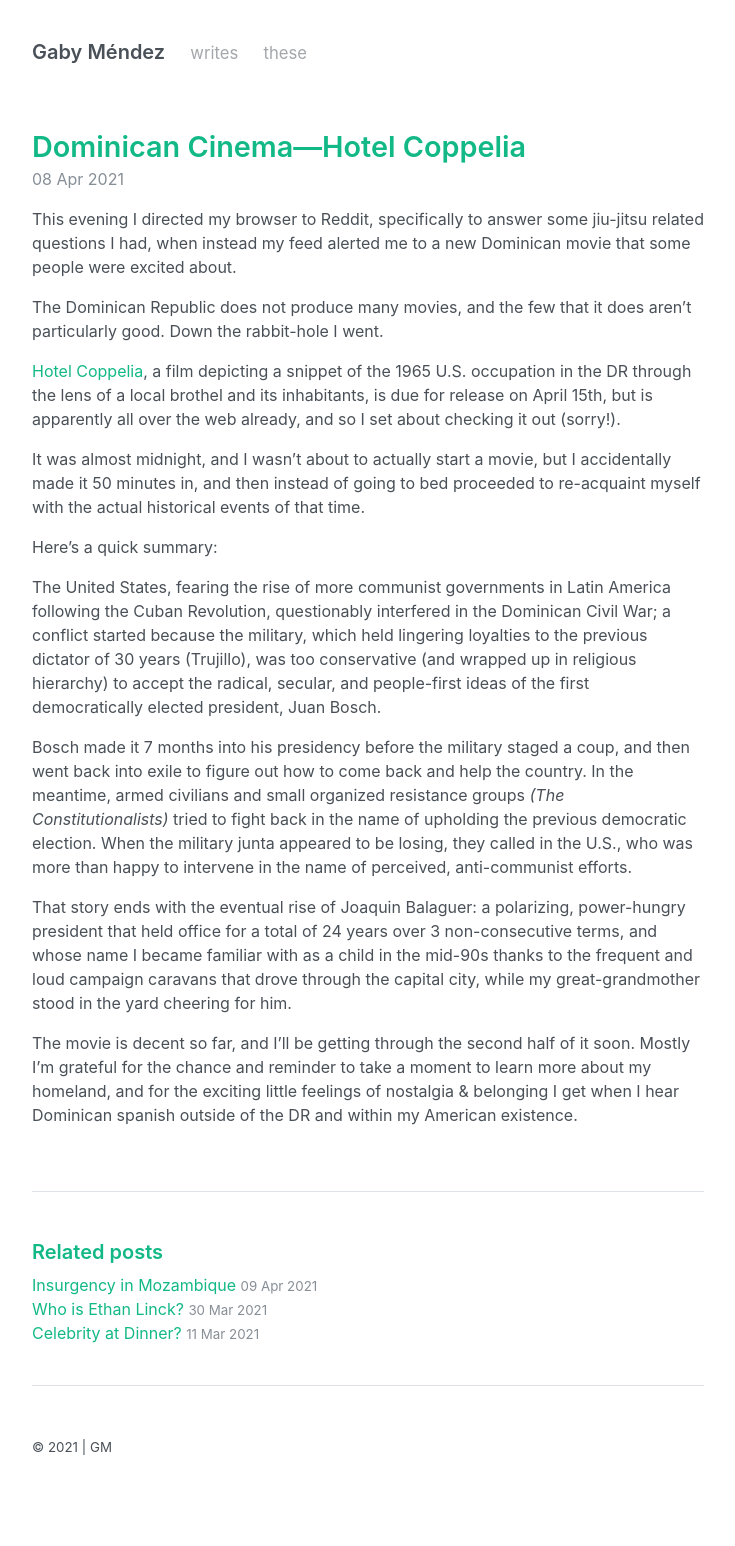
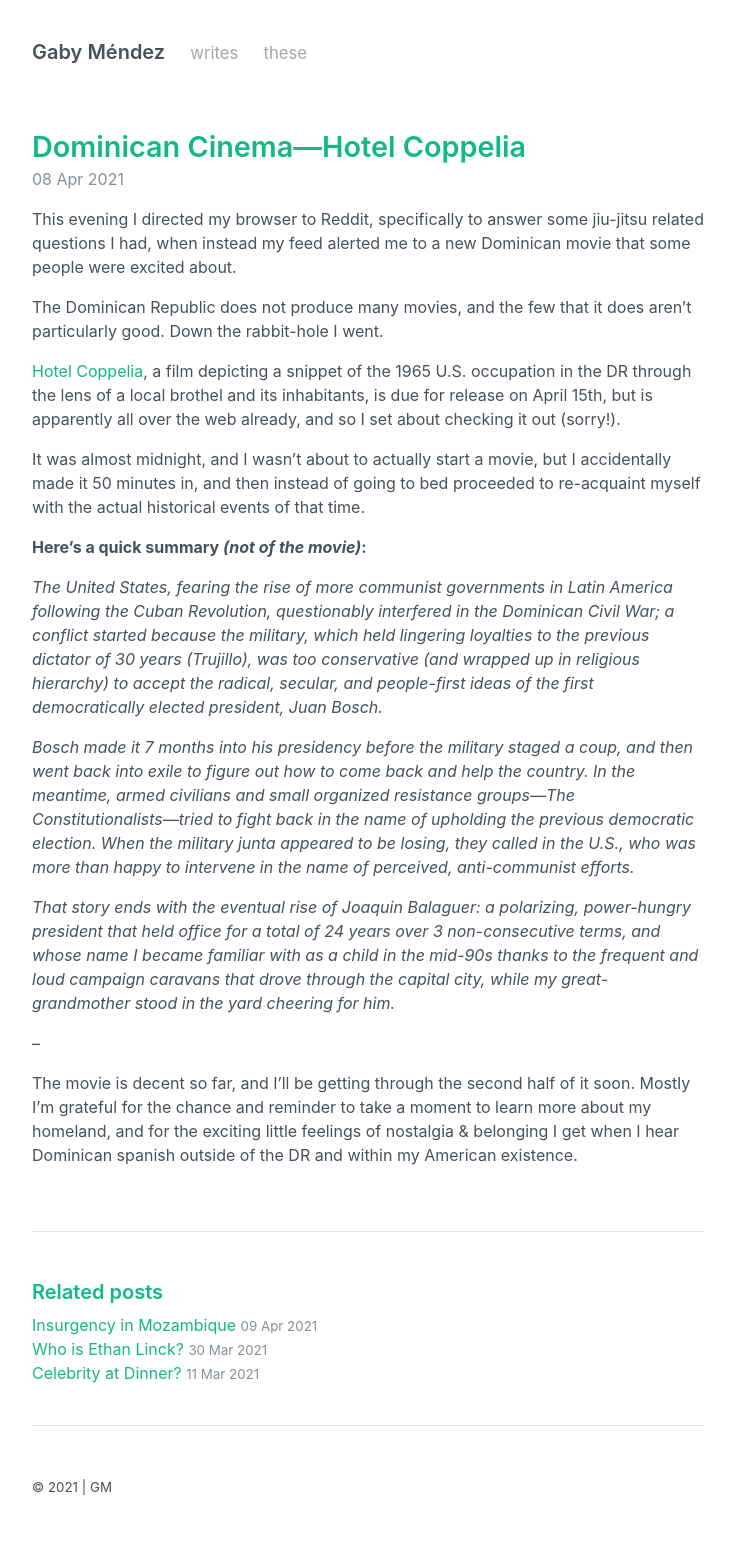
Before and after one commit to gabichuelas/gabichuelas.github.io, a Jekyll site: the page built from _posts/2021-04-08-hotel-coppelia.md, in a window 1280 px wide. Shown: the whole page, without its empty margins (272-1007 px from the left). Built offline with Jekyll 4.4.1, drawn with Linux system fonts in a browser that asks for light colours; before the commit the page ends 1506 px from its top, so only the background shows below that.

Commit message:
Formatting hotel coppelia post

```diff
--- a/_posts/2021-04-08-hotel-coppelia.md
+++ b/_posts/2021-04-08-hotel-coppelia.md
@@ -13,12 +13,14 @@ The Dominican Republic does not produce many movies, and the few that it does ar
 
 It was almost midnight, and I wasn't about to actually start a movie, but I accidentally made it 50 minutes in, and then instead of going to bed proceeded to re-acquaint myself with the actual historical events of that time.
 
-Here's a quick summary:
+**Here's a quick summary _(not of the movie)_:**
 
-The United States, fearing the rise of more communist governments in Latin America following the Cuban Revolution, questionably interfered in the Dominican Civil War; a conflict started because the military, which held lingering loyalties to the previous dictator of 30 years (Trujillo), was too conservative (and wrapped up in religious hierarchy) to accept the radical, secular, and people-first ideas of the first democratically elected president, Juan Bosch.
+_The United States, fearing the rise of more communist governments in Latin America following the Cuban Revolution, questionably interfered in the Dominican Civil War; a conflict started because the military, which held lingering loyalties to the previous dictator of 30 years (Trujillo), was too conservative (and wrapped up in religious hierarchy) to accept the radical, secular, and people-first ideas of the first democratically elected president, Juan Bosch._
 
-Bosch made it 7 months into his presidency before the military staged a coup, and then went back into exile to figure out how to come back and help the country. In the meantime, armed civilians and small organized resistance groups _(The Constitutionalists)_ tried to fight back in the name of upholding the previous democratic election. When the military junta appeared to be losing, they called in the U.S., who was more than happy to intervene in the name of perceived, anti-communist efforts.
+_Bosch made it 7 months into his presidency before the military staged a coup, and then went back into exile to figure out how to come back and help the country. In the meantime, armed civilians and small organized resistance groups&#151;The Constitutionalists&#151;tried to fight back in the name of upholding the previous democratic election. When the military junta appeared to be losing, they called in the U.S., who was more than happy to intervene in the name of perceived, anti-communist efforts._
 
-That story ends with the eventual rise of Joaquin Balaguer: a polarizing, power-hungry president that held office for a total of 24 years over 3 non-consecutive terms, and whose name I became familiar with as a child in the mid-90s thanks to the frequent and loud campaign caravans that drove through the capital city, while my great-grandmother stood in the yard cheering for him.
+_That story ends with the eventual rise of Joaquin Balaguer: a polarizing, power-hungry president that held office for a total of 24 years over 3 non-consecutive terms, and whose name I became familiar with as a child in the mid-90s thanks to the frequent and loud campaign caravans that drove through the capital city, while my great-grandmother stood in the yard cheering for him._
+
+--
 
 The movie is decent so far, and I'll be getting through the second half of it soon. Mostly I'm grateful for the chance and reminder to take a moment to learn more about my homeland, and for the exciting little feelings of nostalgia & belonging I get when I hear Dominican spanish outside of the DR and within my American existence.
```
